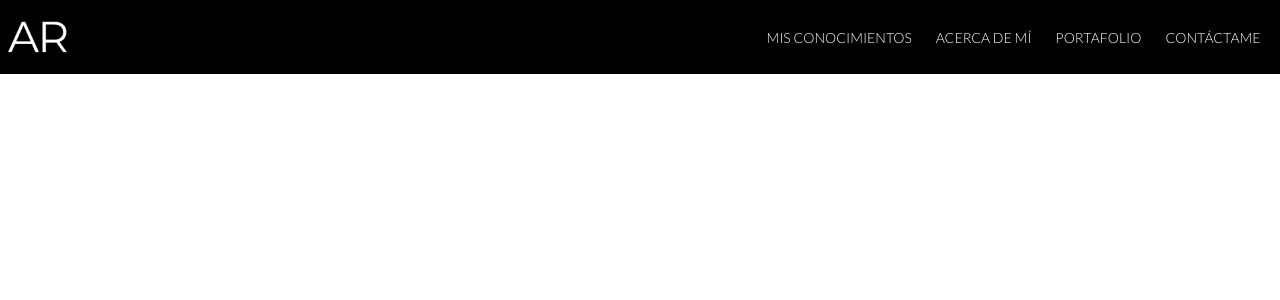
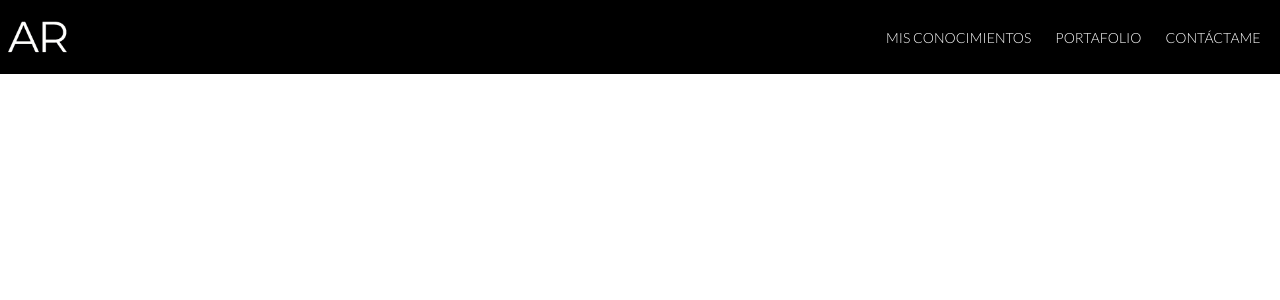
Before and after one commit to AMarceloRamos/portafolio, a PHP site: page /template/header.php in a window 1280 px wide. Shown: the top 300 px of the page. Run offline with PHP 8.4, Linux system fonts and the light colour scheme; some web fonts are replaced.

Commit message:
Update header.php
quitado la seccion conocimiuentos del navegador

```diff
--- a/template/header.php
+++ b/template/header.php
@@ -58,9 +58,6 @@
                             <a class="page-scroll" href="#services">Mis Conocimientos</a>
                         </li>
                         <li>
-                            <a class="page-scroll" href="#about">Acerca de mí</a>
-                        </li>
-                        <li>
                             <a class="page-scroll" href="#portfolio">Portafolio</a>
                         </li>
                         <!-- <li>
```
